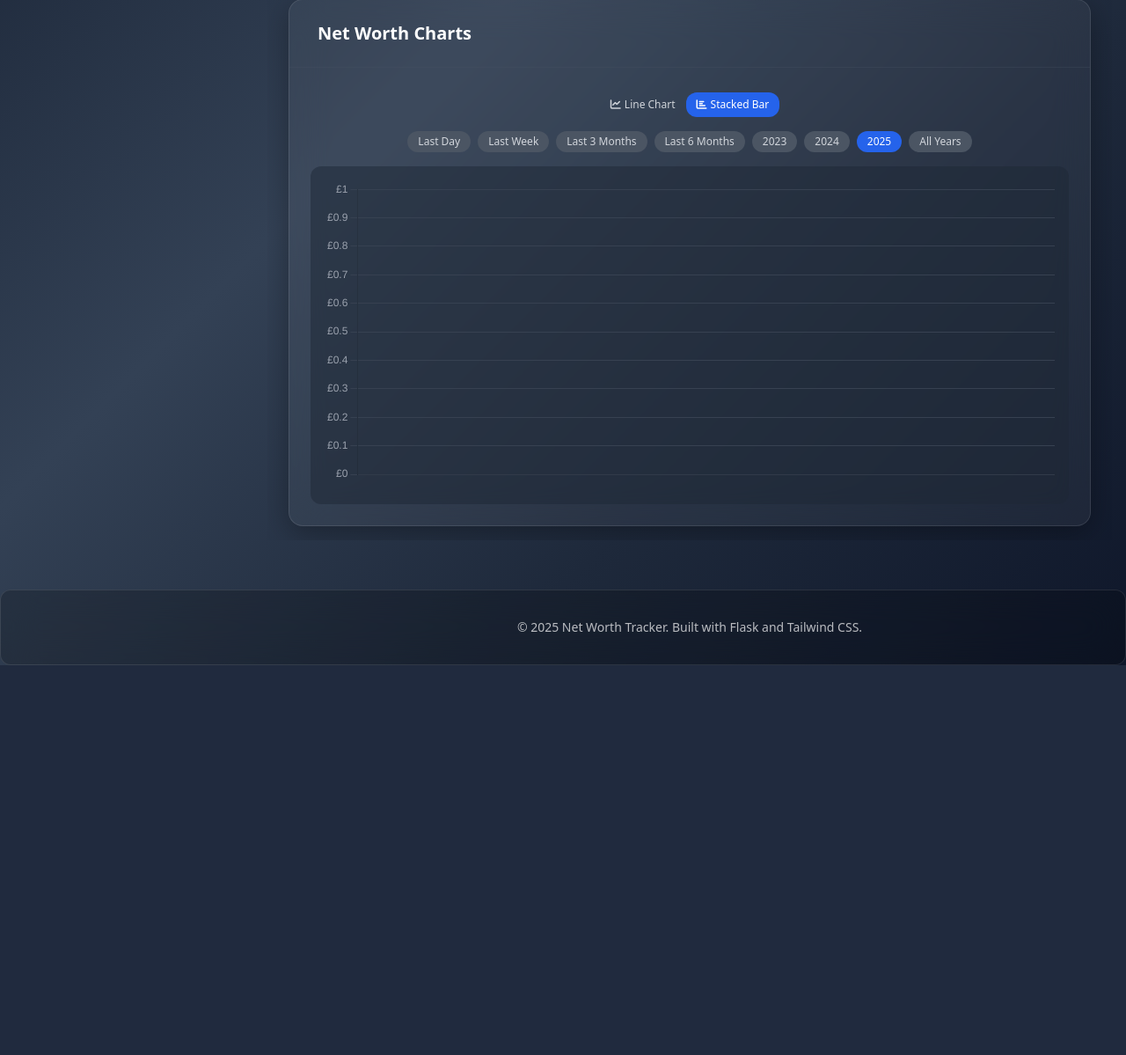
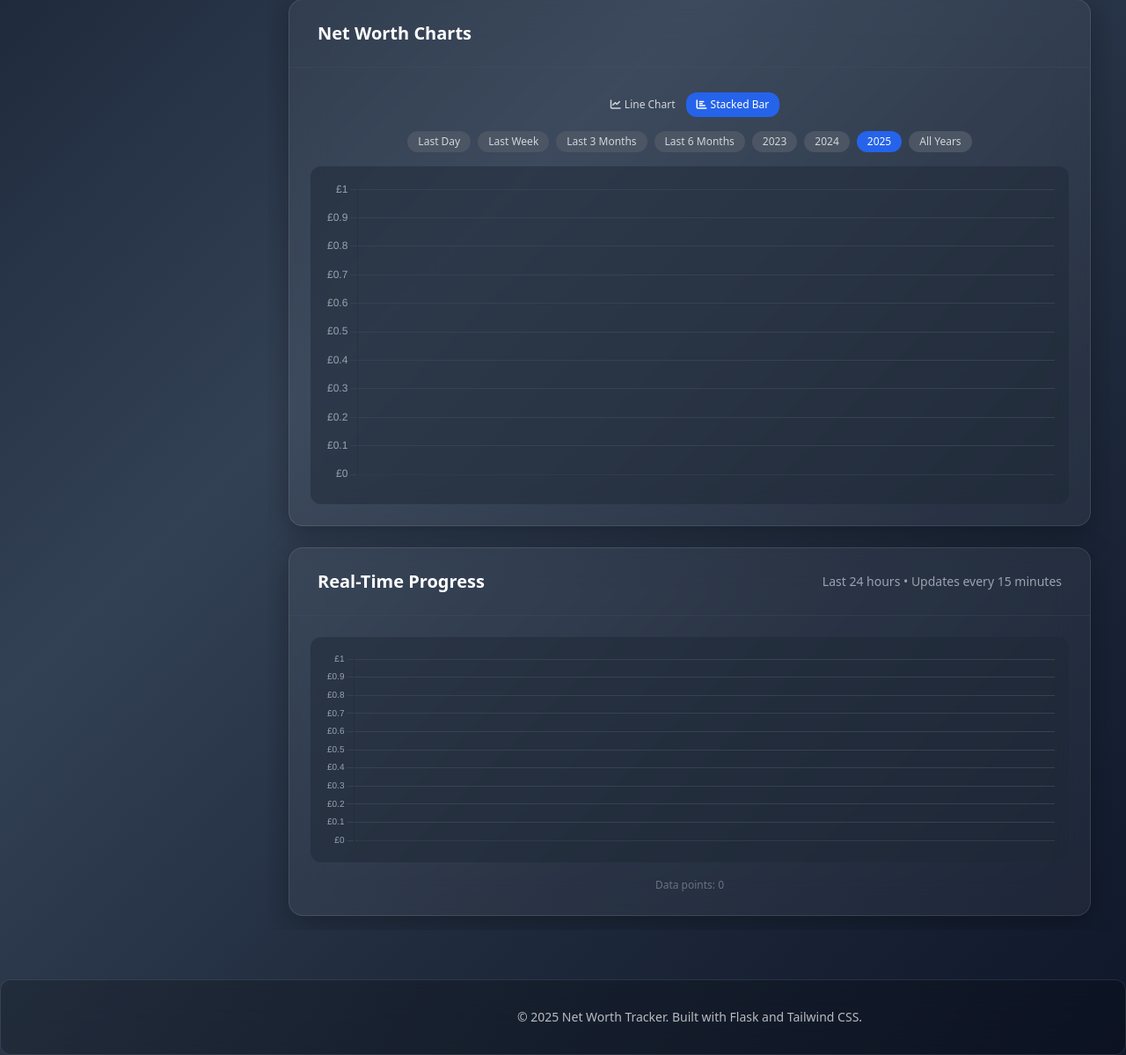
Before and after one commit to danieljgriffin/FinanceTracker, a Flask app: page / in a window 1280 px wide. Shown: the part 882-2081 px from the top of the page at 88% size. Before the commit the page ends 1638 px from the top, so only its background shows below. Run offline with Flask 3, Linux system fonts and the light colour scheme; data that the repository does not hold is empty; some libraries are stand-ins or nearby versions.

Commit message:
Add a new real-time net worth tracking chart to the dashboard
Update data collection to occur every 15 minutes and add a new line chart to the dashboard displaying net worth over the last 24 hours.

Replit-Commit-Author: Agent
Replit-Commit-Session-Id: 54a4708f-c44e-4e8a-9ad6-3f7b7dc05b9b
Replit-Commit-Checkpoint-Type: full_checkpoint
Replit-Commit-Screenshot-Url: https://storage.googleapis.com/screenshot-production-us-central1/d570fb0a-fe4c-4fda-b5c3-aa409779e17c/54a4708f-c44e-4e8a-9ad6-3f7b7dc05b9b/MByIF9E

```diff
--- a/app.py
+++ b/app.py
@@ -1451,7 +1451,7 @@ def update_all_prices():
         return 0
 
 def collect_historical_data():
-    """Collect current net worth data for historical tracking with clean timestamps"""
+    """Collect current net worth data for historical tracking every 15 minutes"""
     global last_historical_collection
     try:
         from models import HistoricalNetWorth, db
@@ -1481,27 +1481,14 @@ def collect_historical_data():
             if platform_total > 0:
                 platform_breakdown[platform] = platform_total
 
-        # Create clean timestamp on the hour or half-hour in user's BST timezone
+        # Use current time for real-time collection every 15 minutes
         now = datetime.now()
         uk_tz = pytz.timezone('Europe/London')
         uk_now = now.astimezone(uk_tz)
 
-        # Round to nearest 30-minute interval for clean BST timestamps
-        minute = uk_now.minute
-        if minute < 15:
-            clean_minute = 0
-        elif minute < 45:
-            clean_minute = 30
-        else:
-            clean_minute = 0
-            uk_now = uk_now + timedelta(hours=1)
-
-        # Create clean timestamp in BST
-        clean_timestamp = uk_now.replace(minute=clean_minute, second=0, microsecond=0)
-
-        # Store historical data point with clean timestamp
+        # Store historical data point with current timestamp
         historical_entry = HistoricalNetWorth(
-            timestamp=clean_timestamp,
+            timestamp=uk_now,
             net_worth=current_net_worth,
             platform_breakdown=platform_breakdown
         )
@@ -1510,7 +1497,7 @@ def collect_historical_data():
         db.session.commit()
 
         last_historical_collection = datetime.now()
-        logging.info(f"Historical data collected: £{current_net_worth:,.2f} at {clean_timestamp.strftime('%H:%M')}")
+        logging.info(f"Historical data collected: £{current_net_worth:,.2f} at {uk_now.strftime('%H:%M')}")
 
     except Exception as e:
         logging.error(f"Error collecting historical data: {str(e)}")
@@ -1532,27 +1519,11 @@ def background_price_updater():
 
                 now = datetime.now()
 
-                # Smart historical data collection with round timing in UK time:
-                # - Every 30 minutes on the hour/half-hour (7:00, 7:30, 8:00, etc.) UK time
-                # - Clean timing for better user experience
-                should_collect = False
-
-                # Convert to UK timezone (BST/GMT) for timing - user's local time
-                import pytz
-                uk_tz = pytz.timezone('Europe/London')
-                uk_now = now.astimezone(uk_tz)
-                current_minute = uk_now.minute
-                current_second = uk_now.second
-
-                # Collect on the hour (0 minutes) or half-hour (30 minutes) with wider window
-                if (current_minute == 0 or current_minute == 30) and current_second <= 60:
-                    # Make sure we haven't collected in the last 25 minutes to avoid duplicates
-                    time_since_last = (now - last_historical_collection).total_seconds()
-                    if time_since_last >= 1500:  # 25 minutes minimum gap
-                        should_collect = True
-                        logging.info(f"Historical collection triggered at BST time: {uk_now.strftime('%H:%M:%S')}")
-
-                if should_collect:
+                # Collect historical data every 15 minutes for real-time tracking
+                time_since_last = (now - last_historical_collection).total_seconds() / 60
+
+                # Collect every 15 minutes consistently
+                if time_since_last >= 15:
                     collect_historical_data()
 
                 # Clean up old data daily to maintain tiered storage
@@ -1650,6 +1621,43 @@ def manual_collect_historical_data():
     except Exception as e:
         logging.error(f"Error in manual historical data collection: {str(e)}")
         return jsonify({'success': False, 'error': str(e)}), 500
+
+@app.route('/api/realtime-chart-data')
+def realtime_chart_data():
+    """API endpoint for real-time historical chart data - last 24 hours"""
+    try:
+        from models import HistoricalNetWorth
+        import pytz
+
+        # Get data from last 24 hours
+        cutoff_time = datetime.now() - timedelta(hours=24)
+
+        data_points = HistoricalNetWorth.query.filter(
+            HistoricalNetWorth.timestamp >= cutoff_time
+        ).order_by(HistoricalNetWorth.timestamp.asc()).all()
+
+        labels = []
+        values = []
+
+        uk_tz = pytz.timezone('Europe/London')
+
+        for point in data_points:
+            # Convert to BST for display
+            bst_time = point.timestamp.astimezone(uk_tz)
+            time_label = bst_time.strftime('%H:%M')
+
+            labels.append(time_label)
+            values.append(float(point.net_worth))
+
+        return jsonify({
+            'labels': labels,
+            'values': values,
+            'count': len(data_points)
+        })
+
+    except Exception as e:
+        logging.error(f"Error getting real-time chart data: {str(e)}")
+        return jsonify({'error': str(e)}), 500
 
 @app.route('/api/price-status')
 def price_status():
--- a/templates/dashboard.html
+++ b/templates/dashboard.html
@@ -366,6 +366,34 @@
             </div>
         </div>
     </div>
+
+    <!-- Real-Time Net Worth Chart - 24 Hours -->
+    <div class="mt-6">
+        <div class="card" style="background: rgba(255, 255, 255, 0.05) !important;">
+            <div class="px-4 sm:px-6 lg:px-8 py-4 sm:py-6 border-b border-gray-600/30">
+                <div class="flex items-center justify-between">
+                    <h2 class="text-lg sm:text-xl font-semibold text-white">Real-Time Progress</h2>
+                    <div class="text-sm text-gray-400">
+                        Last 24 hours • Updates every 15 minutes
+                    </div>
+                </div>
+            </div>
+            <div class="p-3 sm:p-4 lg:p-6">
+                <div class="relative h-64 bg-gray-800/50 rounded-xl p-4 privacy-sensitive">
+                    <canvas id="realtimeChart" width="400" height="200"></canvas>
+                </div>
+                <div id="realtimeChartLoading" class="text-center py-8">
+                    <i class="fas fa-spinner fa-spin text-gray-400 text-2xl mb-2"></i>
+                    <p class="text-gray-400 text-sm">Loading real-time data...</p>
+                </div>
+
+                <!-- Data Point Count -->
+                <div class="mt-3 text-center">
+                    <span id="realtimeDataCount" class="text-xs text-gray-500">Data points: 0</span>
+                </div>
+            </div>
+        </div>
+    </div>
 </div>
 
 <script>
@@ -649,6 +677,102 @@
             });
     }
 
+    // Real-time chart functionality
+    let realtimeChart;
+
+    function loadRealtimeChart() {
+        const chartLoadingElement = document.getElementById('realtimeChartLoading');
+        const dataCountElement = document.getElementById('realtimeDataCount');
+
+        if (chartLoadingElement) {
+            chartLoadingElement.style.display = 'block';
+        }
+
+        fetch('/api/realtime-chart-data')
+            .then(response => response.json())
+            .then(data => {
+                console.log('Real-time chart data:', data);
+
+                // Update data count
+                if (dataCountElement) {
+                    dataCountElement.textContent = `Data points: ${data.count || 0}`;
+                }
+
+                // Clear existing chart
+                if (realtimeChart) {
+                    realtimeChart.destroy();
+                }
+
+                const ctx = document.getElementById('realtimeChart').getContext('2d');
+
+                const chartData = {
+                    labels: data.labels || [],
+                    datasets: [{
+                        label: 'Net Worth',
+                        data: data.values || [],
+                        borderColor: '#3b82f6',
+                        backgroundColor: 'rgba(59, 130, 246, 0.1)',
+                        borderWidth: 3,
+                        fill: true,
+                        tension: 0.4
+                    }]
+                };
+
+                realtimeChart = new Chart(ctx, {
+                    type: 'line',
+                    data: chartData,
+                    options: {
+                        responsive: true,
+                        maintainAspectRatio: false,
+                        plugins: {
+                            legend: {
+                                display: false
+                            },
+                            tooltip: {
+                                backgroundColor: 'rgba(31, 41, 55, 0.95)',
+                                titleColor: '#f3f4f6',
+                                bodyColor: '#e5e7eb',
+                                borderColor: '#6b7280',
+                                borderWidth: 1,
+                                callbacks: {
+                                    label: function(context) {
+                                        return 'Net Worth: £' + context.parsed.y.toLocaleString();
+                                    }
+                                }
+                            }
+                        },
+                        scales: {
+                            x: {
+                                ticks: { color: '#9ca3af', font: { size: 10 } },
+                                grid: { color: '#374151' }
+                            },
+                            y: {
+                                ticks: {
+                                    color: '#9ca3af',
+                                    font: { size: 10 },
+                                    callback: function(value) { return '£' + value.toLocaleString(); }
+                                },
+                                grid: { color: '#374151' }
+                            }
+                        }
+                    }
+                });
+
+                console.log('Real-time chart created successfully');
+            })
+            .catch(error => {
+                console.error('Error loading real-time chart:', error);
+                if (chartLoadingElement) {
+                    chartLoadingElement.innerHTML = '<p class="text-red-400 text-sm">Error loading real-time data</p>';
+                }
+            })
+            .finally(() => {
+                if (chartLoadingElement) {
+                    chartLoadingElement.style.display = 'none';
+                }
+            });
+    }
+
     // Animate net worth value updates with rolling numbers
     function animateNetWorthValue(element, fromValue, toValue) {
         const duration = 1200; // Animation duration in milliseconds
@@ -750,6 +874,11 @@
                             });
                         }
                     });
+
+                    // Refresh real-time chart if it exists
+                    if (document.getElementById('realtimeChart')) {
+                        loadRealtimeChart();
+                    }
 
                 } else {
                     console.error('Failed to fetch desktop live values:', response.status);
@@ -1032,6 +1161,10 @@
         if (document.getElementById('millionPredictionChart')) {
             createMillionPredictionChart();
         }
+
+        if (document.getElementById('realtimeChart')) {
+            loadRealtimeChart();
+        }
     });
 
     // Prediction settings modal functions
@@ -1077,6 +1210,11 @@
 
         // Create million prediction chart
         createMillionPredictionChart();
+
+        // Load real-time chart
+        if (document.getElementById('realtimeChart')) {
+            loadRealtimeChart();
+        }
 
         // Start auto-refresh for live updates
         startDesktopAutoRefresh();
```
